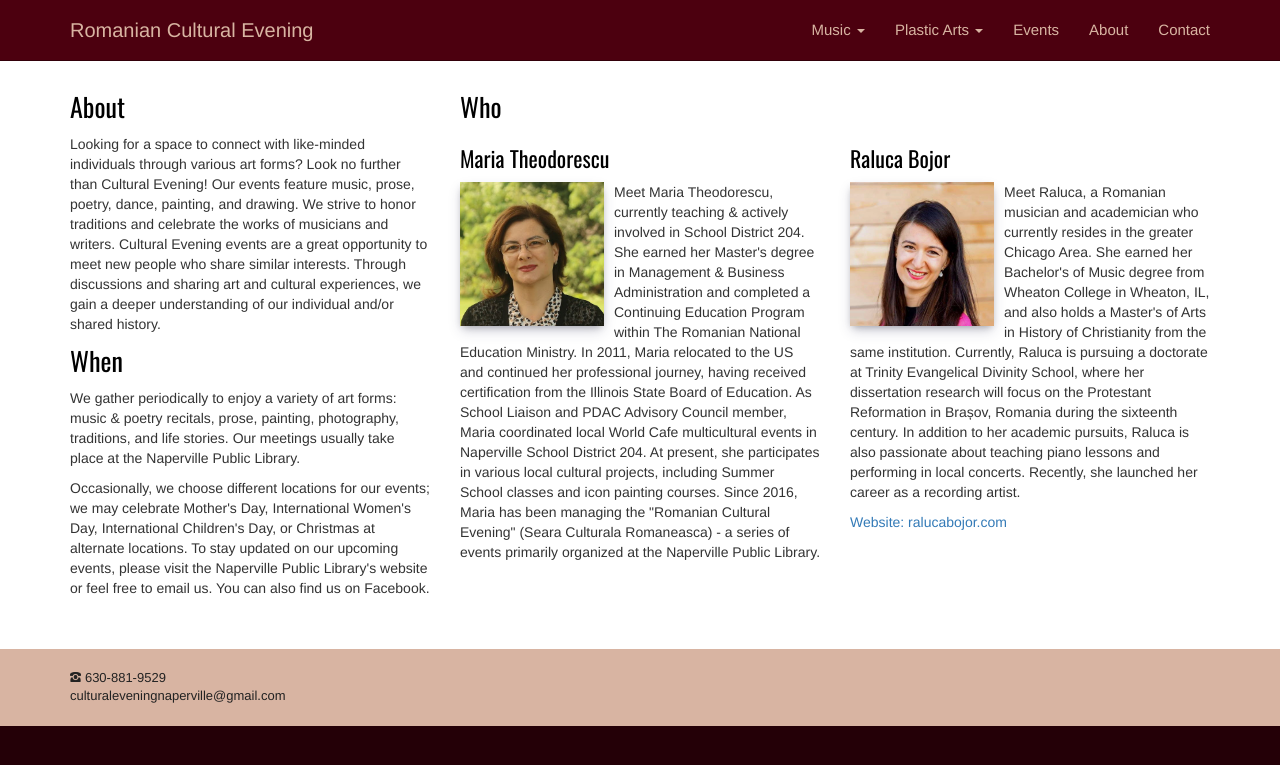
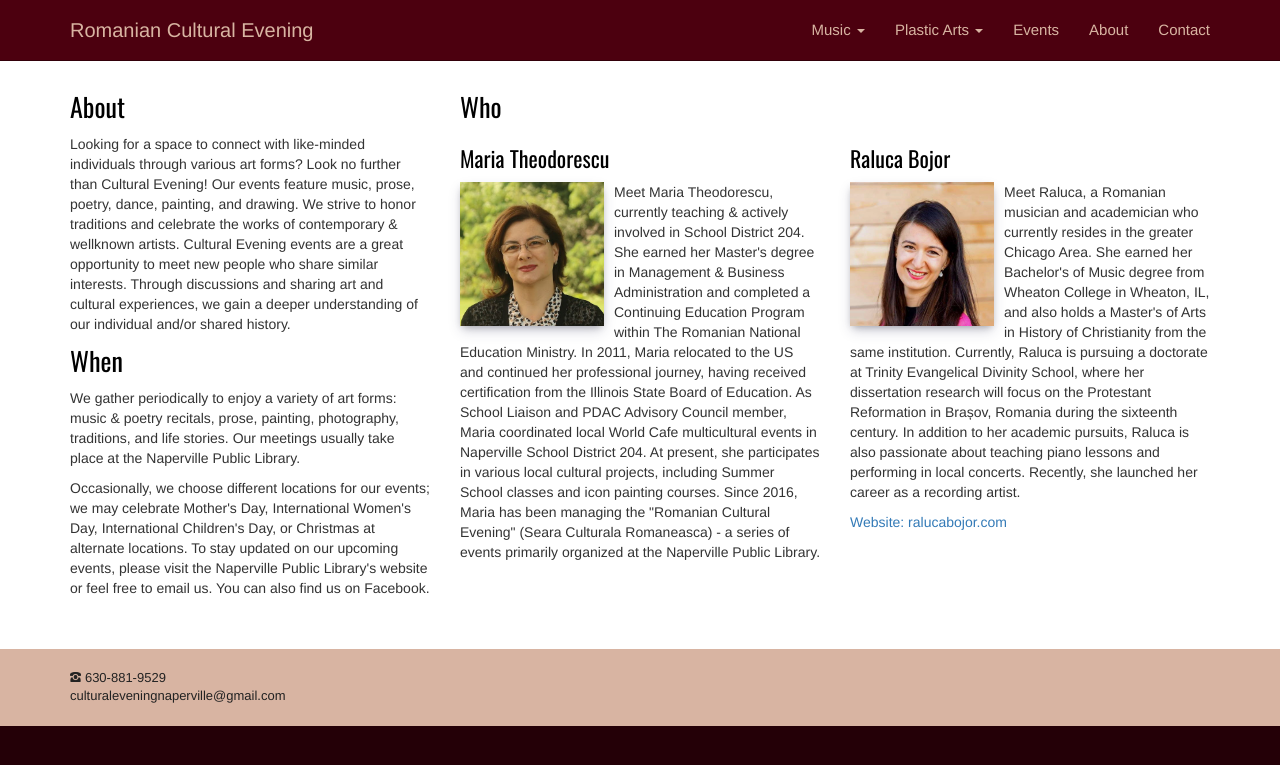
Before and after one commit to adrianth/culteve, a Jekyll site: the page built from en/about.html, in a window 1280 px wide. Shown: the top 765 px of the page. Built offline with Jekyll 4.4.1, drawn with Linux system fonts in a browser that asks for light colours.

Commit message:
contemporary

```diff
--- a/en/about.html
+++ b/en/about.html
@@ -10,7 +10,7 @@ title: About
         <div class="col-sm-4">
             <h2>About</h2>
 
-            <p class="justify1">Looking for a space to connect with like-minded individuals through various art forms? Look no further than Cultural Evening! Our events feature music, prose, poetry, dance, painting, and drawing. We strive to honor traditions and celebrate the works of musicians and writers.
+            <p class="justify1">Looking for a space to connect with like-minded individuals through various art forms? Look no further than Cultural Evening! Our events feature music, prose, poetry, dance, painting, and drawing. We strive to honor traditions and celebrate the works of contemporary & wellknown artists.
 
                  Cultural Evening events are a great opportunity to meet new people who share similar interests. Through discussions and sharing art and cultural experiences, we gain a deeper understanding of our individual and/or shared history.</p>
             <h2>When</h2>
```
